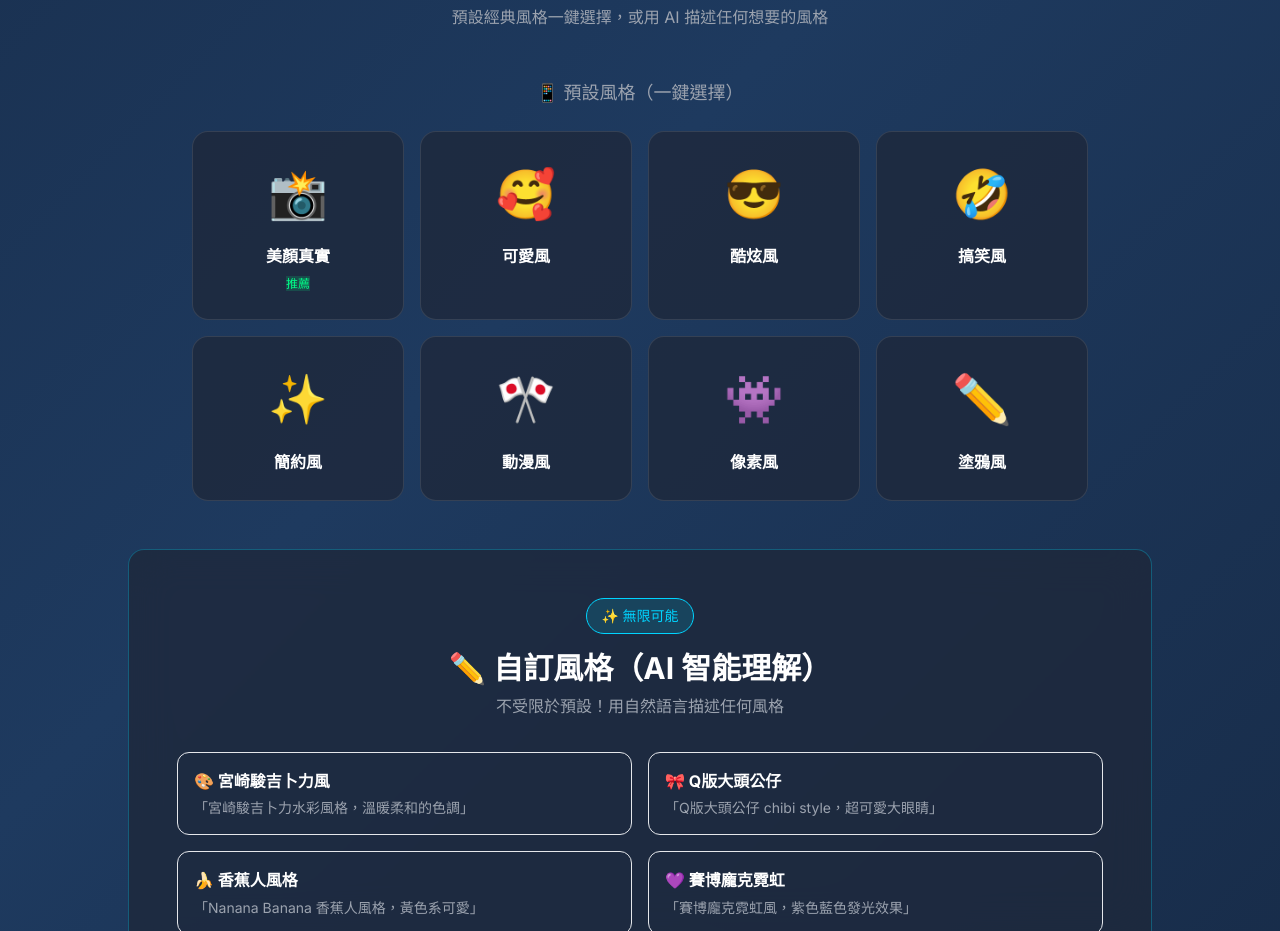
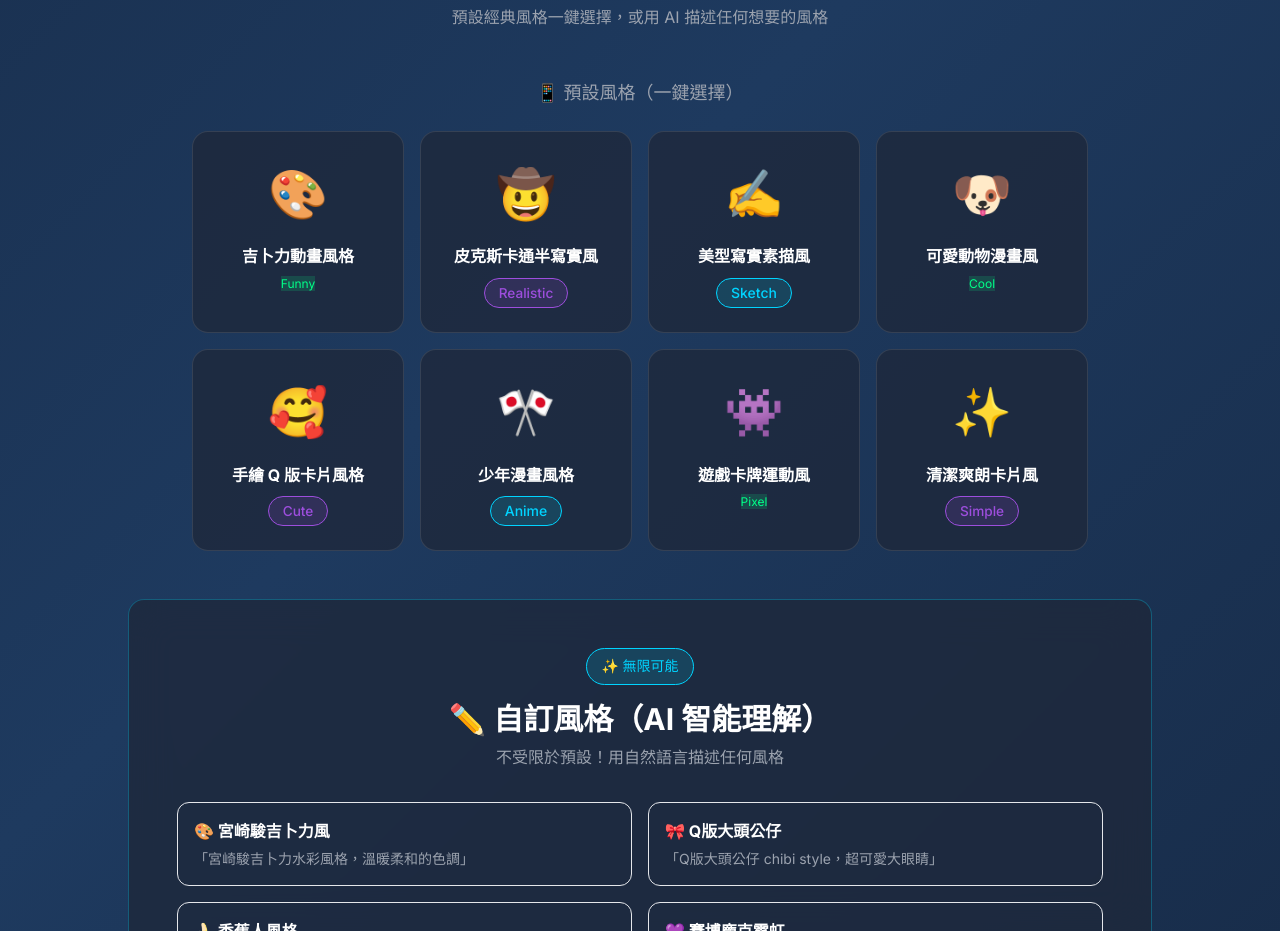
Before and after one commit to hcf1980/sticker-tycoon, a website: page public/index.html in a window 1280 px wide. Shown: the part 3860-4791 px from the top of the page. Drawn offline with nearby package versions, Linux system fonts and the light colour scheme.

Commit message:
feat: update homepage styles to match admin settings

```diff
--- a/public/index.html
+++ b/public/index.html
@@ -474,37 +474,44 @@
         <h3 class="text-center text-lg font-medium text-gray-400 mb-6">📱 預設風格（一鍵選擇）</h3>
         <div class="grid grid-cols-2 md:grid-cols-4 gap-4 max-w-4xl mx-auto">
           <div class="style-card">
-            <span class="emoji">📸</span>
-            <p class="font-bold text-white">美顏真實</p>
-            <span class="tag-green text-xs mt-2">推薦</span>
+            <span class="emoji">🎨</span>
+            <p class="font-bold text-white">吉卜力動畫風格</p>
+            <span class="tag-green text-xs mt-2">Funny</span>
+          </div>
+          <div class="style-card">
+            <span class="emoji">🤠</span>
+            <p class="font-bold text-white">皮克斯卡通半寫實風</p>
+            <span class="tag-purple text-xs mt-2">Realistic</span>
+          </div>
+          <div class="style-card">
+            <span class="emoji">✍️</span>
+            <p class="font-bold text-white">美型寫實素描風</p>
+            <span class="tag-tech text-xs mt-2">Sketch</span>
+          </div>
+          <div class="style-card">
+            <span class="emoji">🐶</span>
+            <p class="font-bold text-white">可愛動物漫畫風</p>
+            <span class="tag-green text-xs mt-2">Cool</span>
           </div>
           <div class="style-card">
             <span class="emoji">🥰</span>
-            <p class="font-bold text-white">可愛風</p>
+            <p class="font-bold text-white">手繪 Q 版卡片風格</p>
+            <span class="tag-purple text-xs mt-2">Cute</span>
           </div>
           <div class="style-card">
-            <span class="emoji">😎</span>
-            <p class="font-bold text-white">酷炫風</p>
+            <span class="emoji">🎌</span>
+            <p class="font-bold text-white">少年漫畫風格</p>
+            <span class="tag-tech text-xs mt-2">Anime</span>
           </div>
           <div class="style-card">
-            <span class="emoji">🤣</span>
-            <p class="font-bold text-white">搞笑風</p>
+            <span class="emoji">👾</span>
+            <p class="font-bold text-white">遊戲卡牌運動風</p>
+            <span class="tag-green text-xs mt-2">Pixel</span>
           </div>
           <div class="style-card">
             <span class="emoji">✨</span>
-            <p class="font-bold text-white">簡約風</p>
-          </div>
-          <div class="style-card">
-            <span class="emoji">🎌</span>
-            <p class="font-bold text-white">動漫風</p>
-          </div>
-          <div class="style-card">
-            <span class="emoji">👾</span>
-            <p class="font-bold text-white">像素風</p>
-          </div>
-          <div class="style-card">
-            <span class="emoji">✏️</span>
-            <p class="font-bold text-white">塗鴉風</p>
+            <p class="font-bold text-white">清潔爽朗卡片風</p>
+            <span class="tag-purple text-xs mt-2">Simple</span>
           </div>
         </div>
       </div>
```
